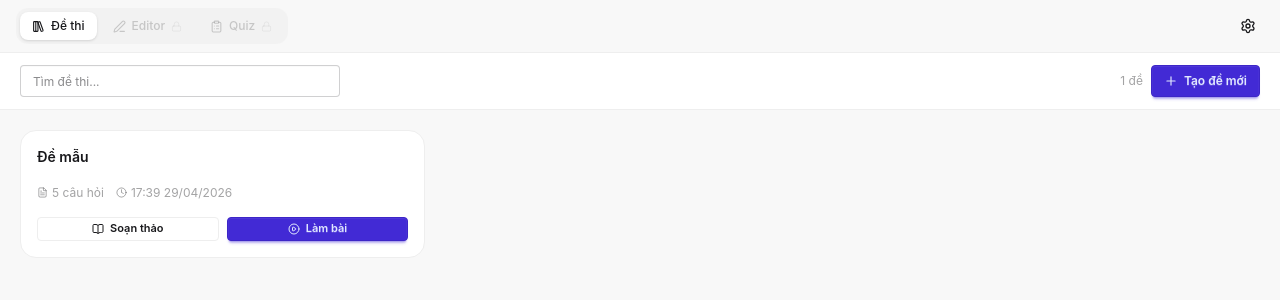
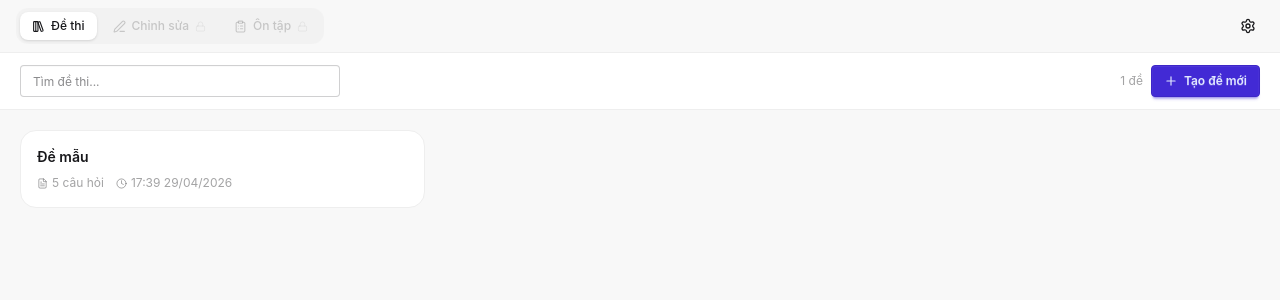
Before and after one commit to nghiaxh/quizzy, a React (Vite) app: page / in a window 1280 px wide. Shown: the top 300 px of the page. Built offline with nearby package versions, Linux system fonts and the light colour scheme; the HTML template or start-up script is replaced by a standard one.

Commit message:
refactor: optimize ui

```diff
--- a/src/App.tsx
+++ b/src/App.tsx
@@ -9,8 +9,8 @@ import { useState, useEffect } from "react";
 
 const TABS = [
   { key: "exams" as const, label: "Đề thi", icon: LibraryBig },
-  { key: "editor" as const, label: "Editor", icon: PenLine },
-  { key: "quiz" as const, label: "Quiz", icon: ClipboardList },
+  { key: "editor" as const, label: "Chỉnh sửa", icon: PenLine },
+  { key: "quiz" as const, label: "Ôn tập", icon: ClipboardList },
 ] as const;
 
 export default function App() {
--- a/src/components/ExamsPage.tsx
+++ b/src/components/ExamsPage.tsx
@@ -1,7 +1,7 @@
 import { useQuizStore, Exam } from "../store/quizStore";
 import { parseQuestions } from "../utils/parser";
 import { useState, useRef } from "react";
-import { Plus, Pencil, Trash2, Copy, PlayCircle, BookOpen, MoreHorizontal, Check, X, FileText, Clock } from "lucide-react";
+import { Plus, Pencil, Trash2, Copy, PlayCircle, BookOpen, Check, X, FileText, Clock, Circle, CheckCircle2 } from "lucide-react";
 
 function formatDate(ts: number) {
   return new Intl.DateTimeFormat("vi-VN", {
@@ -13,14 +13,32 @@ function formatDate(ts: number) {
   }).format(new Date(ts));
 }
 
-function ExamCard({ exam, onSelect, onEdit }: { exam: Exam; onSelect: () => void; onEdit: () => void }) {
-  const { deleteExam, duplicateExam, renameExam, activeExamId } = useQuizStore();
-  const [showMenu, setShowMenu] = useState(false);
+function ExamCard({ exam, onClick, isActive }: { exam: Exam; onClick: () => void; isActive: boolean }) {
+  const qCount = parseQuestions(exam.rawText).length;
+
+  return (
+    <div className={`bg-base-100 border rounded-2xl p-4 flex flex-col gap-2 cursor-pointer transition-all duration-200 hover:shadow-md ${isActive ? "border-primary shadow-sm shadow-primary/10" : "border-base-300 hover:border-base-content/30"}`} onClick={onClick}>
+      <p className="font-semibold text-sm text-base-content truncate">{exam.name}</p>
+      <div className="flex items-center gap-3 text-xs text-base-content/40">
+        <span className="flex items-center gap-1">
+          <FileText size={11} />
+          {qCount} câu hỏi
+        </span>
+        <span className="flex items-center gap-1">
+          <Clock size={11} />
+          {formatDate(exam.updatedAt)}
+        </span>
+      </div>
+    </div>
+  );
+}
+
+function ExamDetailModal({ exam, onClose }: { exam: Exam; onClose: () => void }) {
+  const { deleteExam, duplicateExam, renameExam, selectExam, setTab } = useQuizStore();
   const [editing, setEditing] = useState(false);
   const [editName, setEditName] = useState(exam.name);
   const inputRef = useRef<HTMLInputElement>(null);
-  const qCount = parseQuestions(exam.rawText).length;
-  const isActive = activeExamId === exam.id;
+  const questions = parseQuestions(exam.rawText);
 
   const handleRename = () => {
     renameExam(exam.id, editName);
@@ -30,20 +48,45 @@ function ExamCard({ exam, onSelect, onEdit }: { exam: Exam; onSelect: () => void
   const handleEditStart = () => {
     setEditing(true);
     setEditName(exam.name);
-    setShowMenu(false);
     setTimeout(() => inputRef.current?.focus(), 0);
   };
 
+  const handleSelectForQuiz = () => {
+    selectExam(exam.id);
+    setTab("quiz");
+    onClose();
+  };
+
+  const handleSelectForEditor = () => {
+    selectExam(exam.id);
+    setTab("editor");
+    onClose();
+  };
+
+  const handleDelete = () => {
+    if (confirm("Xác nhân xóa đề này?")) {
+      deleteExam(exam.id);
+      onClose();
+    }
+  };
+
+  const handleDuplicate = () => {
+    duplicateExam(exam.id);
+    onClose();
+  };
+
   return (
-    <div className={`group relative bg-base-100 border rounded-2xl p-4 flex flex-col gap-3 transition-all duration-200 hover:shadow-md ${isActive ? "border-primary shadow-sm shadow-primary/10" : "border-base-300 hover:border-base-content/20"}`}>
+    <div className="fixed inset-0 z-50 flex items-center justify-center p-4">
+      <div className="absolute inset-0 bg-black/40 backdrop-blur-sm" onClick={onClose} />
+      <div className="relative z-10 bg-base-100 border border-base-300 rounded-2xl shadow-2xl w-full max-w-lg max-h-[85vh] flex flex-col overflow-hidden">
         {/* Header */}
-      <div className="flex items-start justify-between gap-2">
+        <div className="flex items-center justify-between px-5 py-4 border-b border-base-300">
           <div className="flex-1 min-w-0">
             {editing ? (
               <div className="flex items-center gap-1">
                 <input
                   ref={inputRef}
-                className="input input-xs input-bordered flex-1 text-sm font-semibold"
+                  className="input input-sm input-bordered flex-1 text-sm font-semibold"
                   value={editName}
                   onChange={(e) => setEditName(e.target.value)}
                   onKeyDown={(e) => {
@@ -59,85 +102,63 @@ function ExamCard({ exam, onSelect, onEdit }: { exam: Exam; onSelect: () => void
                 </button>
               </div>
             ) : (
-            <p className="font-semibold text-sm text-base-content truncate pr-2">{exam.name}</p>
+              <h2 className="font-semibold text-base text-base-content truncate">{exam.name}</h2>
+            )}
+          </div>
+          <button className="btn btn-ghost btn-sm btn-circle ml-2 shrink-0" onClick={onClose}>
+            <X size={16} />
+          </button>
+        </div>
+
+        {/* Question list */}
+        <div className="flex-1 overflow-y-auto p-5">
+          {questions.length === 0 ? (
+            <div className="flex flex-col items-center justify-center h-full gap-2 text-base-content/30">
+              <Circle size={28} />
+              <span className="text-xs">Chưa có câu hỏi nào</span>
+            </div>
+          ) : (
+            <div className="flex flex-col gap-2">
+              {questions.map((q, qi) => (
+                <div key={q.id} className="bg-base-200/50 border border-base-300 rounded-xl p-3 text-xs">
+                  <p className="font-semibold mb-2 leading-snug text-base-content">
+                    {qi + 1}. {q.text}
+                  </p>
+                  <div className="flex flex-col gap-0.5">
+                    {q.options.map((o, i) => (
+                      <div key={i} className={`flex items-center gap-1.5 px-1.5 py-1 rounded-lg ${i === q.correctIndex ? "bg-success/10 text-success" : "text-base-content/50"}`}>
+                        <span className={`w-4 h-4 rounded-full text-[9px] flex items-center justify-center shrink-0 font-bold ${i === q.correctIndex ? "bg-success text-white" : "bg-base-300 text-base-content/40"}`}>{"ABCD"[i]}</span>
+                        <span className="truncate">{o}</span>
+                        {i === q.correctIndex && <CheckCircle2 size={10} className="ml-auto text-success shrink-0" />}
+                      </div>
+                    ))}
+                  </div>
+                </div>
+              ))}
+            </div>
           )}
         </div>
 
-        {/* Menu */}
-        <div className="relative shrink-0">
-          <button
-            className="btn btn-xs btn-ghost btn-circle opacity-0 group-hover:opacity-100 transition-opacity"
-            onClick={(e) => {
-              e.stopPropagation();
-              setShowMenu(!showMenu);
-            }}>
-            <MoreHorizontal size={14} />
+        {/* Footer actions */}
+        <div className="px-5 py-4 border-t border-base-300 flex flex-wrap items-center gap-2">
+          <button className="btn btn-sm btn-ghost" onClick={handleEditStart}>
+            <Pencil size={12} /> Sửa tên
           </button>
-
-          {showMenu && (
-            <>
-              <div className="fixed inset-0 z-10" onClick={() => setShowMenu(false)} />
-              <div className="absolute right-0 top-7 z-20 bg-base-100 border border-base-300 rounded-xl shadow-xl overflow-hidden w-36 py-1">
-                <button
-                  className="w-full flex items-center gap-2.5 px-3 py-2 text-xs hover:bg-base-200 transition-colors"
-                  onClick={() => {
-                    handleEditStart();
-                  }}>
-                  <Pencil size={12} /> Đổi tên
-                </button>
-                <button
-                  className="w-full flex items-center gap-2.5 px-3 py-2 text-xs hover:bg-base-200 transition-colors"
-                  onClick={() => {
-                    duplicateExam(exam.id);
-                    setShowMenu(false);
-                  }}>
+          <button className="btn btn-sm btn-ghost" onClick={handleDuplicate}>
             <Copy size={12} /> Nhân bản
           </button>
-                <div className="h-px bg-base-300 my-1" />
-                <button
-                  className="w-full flex items-center gap-2.5 px-3 py-2 text-xs text-error hover:bg-error/10 transition-colors"
-                  onClick={() => {
-                    deleteExam(exam.id);
-                    setShowMenu(false);
-                  }}>
+          <button className="btn btn-sm btn-ghost text-error" onClick={handleDelete}>
             <Trash2 size={12} /> Xóa
           </button>
-              </div>
-            </>
-          )}
+          <div className="flex-1" />
+          <button className="btn btn-sm btn-outline" onClick={handleSelectForEditor}>
+            <BookOpen size={12} /> Soạn đề
+          </button>
+          <button className={`btn btn-sm ${questions.length > 0 ? "btn-primary" : "btn-disabled opacity-30"}`} onClick={handleSelectForQuiz} disabled={questions.length === 0}>
+            <PlayCircle size={12} /> Ôn tập
+          </button>
         </div>
       </div>
-
-      {/* Stats */}
-      <div className="flex items-center gap-3 text-xs text-base-content/40">
-        <span className="flex items-center gap-1">
-          <FileText size={11} />
-          {qCount} câu hỏi
-        </span>
-        <span className="flex items-center gap-1">
-          <Clock size={11} />
-          {formatDate(exam.updatedAt)}
-        </span>
-      </div>
-
-      {/* Actions */}
-      <div className="flex items-center gap-2 pt-1">
-        <button className="flex-1 flex items-center justify-center gap-1.5 btn btn-xs btn-ghost border border-base-300 hover:border-primary hover:text-primary" onClick={onEdit}>
-          <BookOpen size={12} />
-          Soạn thảo
-        </button>
-        <button className={`flex-1 flex items-center justify-center gap-1.5 btn btn-xs ${qCount > 0 ? "btn-primary" : "btn-disabled opacity-30"}`} onClick={qCount > 0 ? onSelect : undefined} disabled={qCount === 0}>
-          <PlayCircle size={12} />
-          Làm bài
-        </button>
-      </div>
-
-      {/* Active badge */}
-      {isActive && (
-        <div className="absolute top-3 right-10">
-          <span className="badge badge-primary badge-xs">Đang chọn</span>
-        </div>
-      )}
     </div>
   );
 }
@@ -185,25 +206,19 @@ function NewExamModal({ onClose }: { onClose: () => void }) {
 }
 
 export default function ExamsPage() {
-  const { exams, selectExam, setTab } = useQuizStore();
+  const { exams, activeExamId } = useQuizStore();
   const [showNew, setShowNew] = useState(false);
   const [search, setSearch] = useState("");
+  const [detailExamId, setDetailExamId] = useState<string | null>(null);
 
   const filtered = exams.filter((e) => e.name.toLowerCase().includes(search.toLowerCase()));
 
-  const handleSelectForQuiz = (id: string) => {
-    selectExam(id);
-    setTab("quiz");
-  };
-
-  const handleSelectForEditor = (id: string) => {
-    selectExam(id);
-    setTab("editor");
-  };
+  const detailExam = detailExamId ? (exams.find((e) => e.id === detailExamId) ?? null) : null;
 
   return (
     <div className="flex flex-col flex-1 overflow-hidden bg-base-200">
       {showNew && <NewExamModal onClose={() => setShowNew(false)} />}
+      {detailExam && <ExamDetailModal exam={detailExam} onClose={() => setDetailExamId(null)} />}
 
       {/* Toolbar */}
       <div className="flex items-center gap-3 px-5 py-3 bg-base-100 border-b border-base-300">
@@ -220,19 +235,14 @@ export default function ExamsPage() {
       {/* Grid */}
       <div className="flex-1 overflow-y-auto p-5">
         {filtered.length === 0 ? (
-          <div className="flex flex-col items-center justify-center h-full gap-3 text-base-content/30">
+          <div className="flex flex-col items-center justify-center h-1/2 gap-3 text-base-content/30">
             <FileText size={36} strokeWidth={1.2} />
             <p className="text-sm font-medium">{search ? "Không tìm thấy đề nào" : "Chưa có đề thi nào"}</p>
-            {!search && (
-              <button className="btn btn-sm btn-primary mt-1" onClick={() => setShowNew(true)}>
-                <Plus size={14} /> Tạo đề đầu tiên
-              </button>
-            )}
           </div>
         ) : (
-          <div className="grid grid-cols-2 gap-3 xl:grid-cols-3">
+          <div className="grid grid-cols-1 gap-3 sm:grid-cols-2 xl:grid-cols-3">
             {filtered.map((exam) => (
-              <ExamCard key={exam.id} exam={exam} onSelect={() => handleSelectForQuiz(exam.id)} onEdit={() => handleSelectForEditor(exam.id)} />
+              <ExamCard key={exam.id} exam={exam} isActive={activeExamId === exam.id} onClick={() => setDetailExamId(exam.id)} />
             ))}
           </div>
         )}
--- a/src/components/SettingsModal.tsx
+++ b/src/components/SettingsModal.tsx
@@ -27,10 +27,10 @@ export default function SettingsModal({ theme, setTheme, onClose }: SettingsModa
               <p className="text-xs text-base-content/40 mt-0.5">Chế độ sáng hoặc tối</p>
             </div>
             <div className="flex items-center bg-base-200 rounded-xl p-1 gap-1">
-              <button onClick={() => setTheme("light")} className={`flex items-center gap-1.5 px-3 py-1.5 rounded-lg text-xs font-medium transition-all ${theme === "light" ? "bg-base-100 text-base-content shadow-sm" : "text-base-content/40 hover:text-base-content"}`}>
+              <button onClick={() => setTheme("light")} className={`cursor-pointer flex items-center gap-1.5 px-3 py-1.5 rounded-lg text-xs font-medium transition-all ${theme === "light" ? "bg-base-100 text-base-content shadow-sm" : "text-base-content/40 hover:text-base-content"}`}>
                 <Sun size={13} /> Sáng
               </button>
-              <button onClick={() => setTheme("dark")} className={`flex items-center gap-1.5 px-3 py-1.5 rounded-lg text-xs font-medium transition-all ${theme === "dark" ? "bg-base-100 text-base-content shadow-sm" : "text-base-content/40 hover:text-base-content"}`}>
+              <button onClick={() => setTheme("dark")} className={`cursor-pointer flex items-center gap-1.5 px-3 py-1.5 rounded-lg text-xs font-medium transition-all ${theme === "dark" ? "bg-base-100 text-base-content shadow-sm" : "text-base-content/40 hover:text-base-content"}`}>
                 <Moon size={13} /> Tối
               </button>
             </div>
```
Also changed, not shown: src/components/Editor.tsx (+5 -22 lines). Lines whose indentation alone changed are shown as unchanged.
